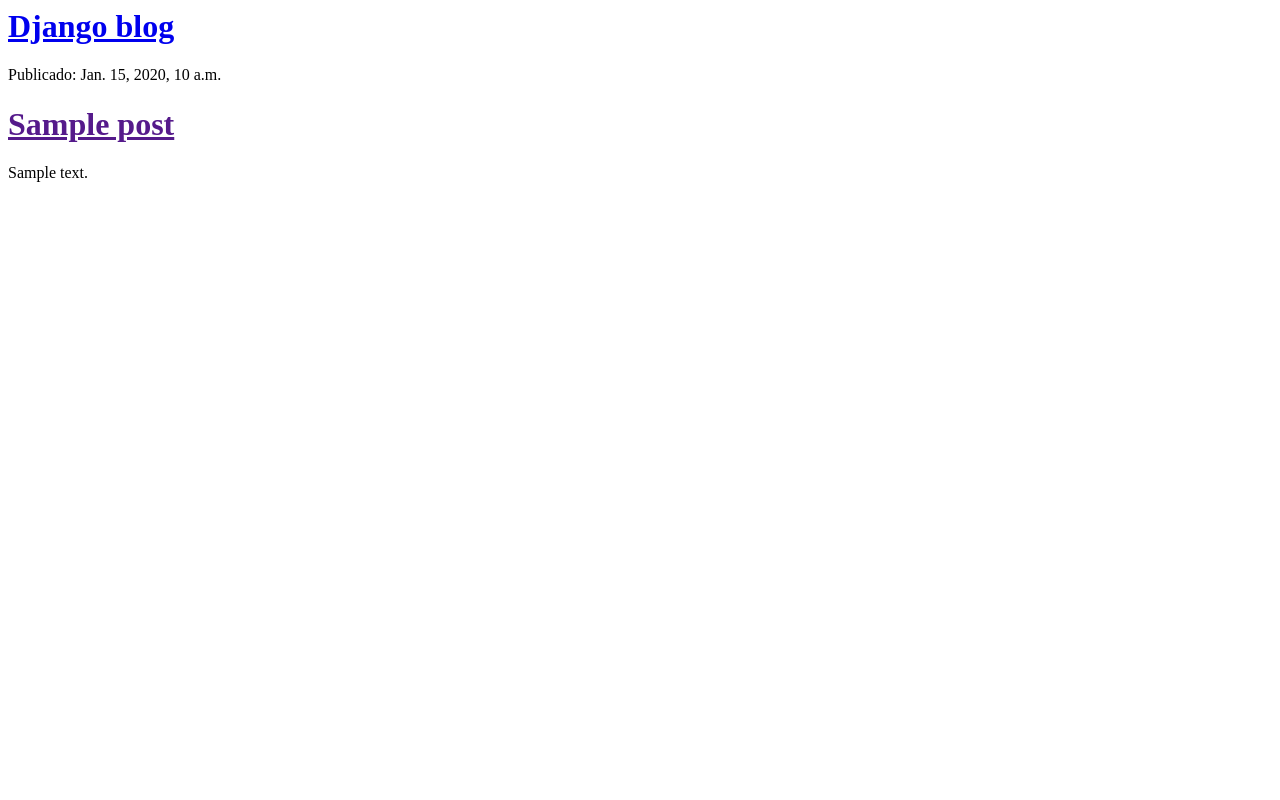
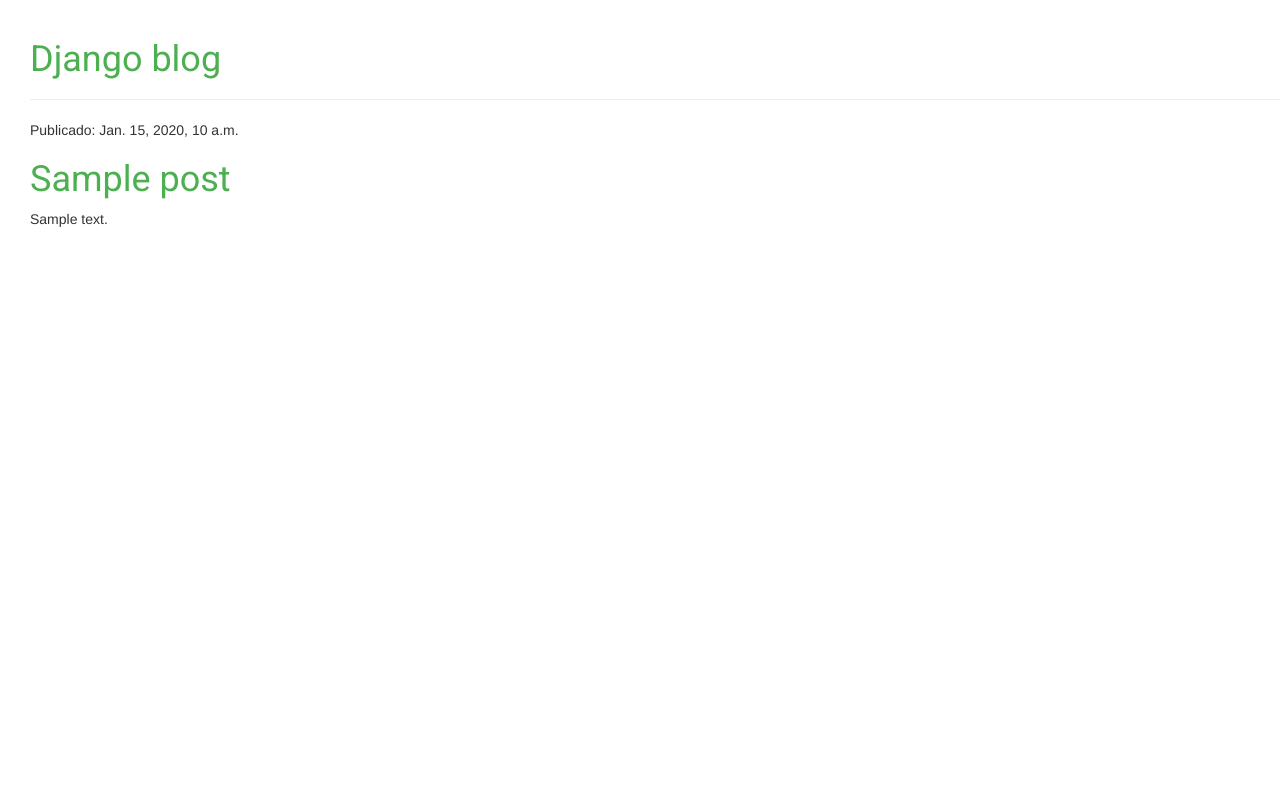
Before and after one commit to GerardoOsuna/my-first-blog, a Django app: template blog/templates/blog/post_list.html in a window 1280 px wide. Run offline with Django 3.2, Linux system fonts and the light colour scheme; the template is opened without the code that fills it: values that come from a table or form of the project are taken from there, others are empty; tables that the repository leaves empty hold one stand-in row (values such as "Sample post"); some libraries are stand-ins or nearby versions.

Commit message:
Agregue algo de estilo

```diff
--- /dev/null
+++ b/blog/static/css/blog.css
@@ -0,0 +1,7 @@
+h1 a {
+	color: #4CAF50;
+	font-family: 'roboto';
+}
+body {
+	padding-left: 30px;
+}
--- a/blog/templates/blog/post_list.html
+++ b/blog/templates/blog/post_list.html
@@ -1,9 +1,14 @@
+{% load staticfiles %}
 <html>
     <head>
         <title>Django blog</title>
+        <link rel="stylesheet" href="//maxcdn.bootstrapcdn.com/bootstrap/3.2.0/css/bootstrap.min.css">
+        <link rel="stylesheet" href="//maxcdn.bootstrapcdn.com/bootstrap/3.2.0/css/bootstrap-theme.min.css">
+        <link rel="stylesheet" href="{% static 'css/blog.css' %}">
+        <link href="https://fonts.googleapis.com/css?family=Roboto:400" rel="stylesheet">
     </head>
     <body>
-     	<div>
+     	<div class="page-header">
      		<h1><a href="http://127.0.0.1:8000/">Django blog</a></h1>
      	</div>
          {% for post in posts %}
--- a/mysite/settings.py
+++ b/mysite/settings.py
@@ -26,7 +26,7 @@ SECRET_KEY = '1tyku0y37#4eddmo0%q_12@@o(o+bbus38f-b5xuq@k07ws$yu'
 DEBUG = True
 
 ALLOWED_HOSTS = [
-	'silsa.pythonanywhere.com',
+	#'silsa.pythonanywhere.com',
 ]
 
 
```
